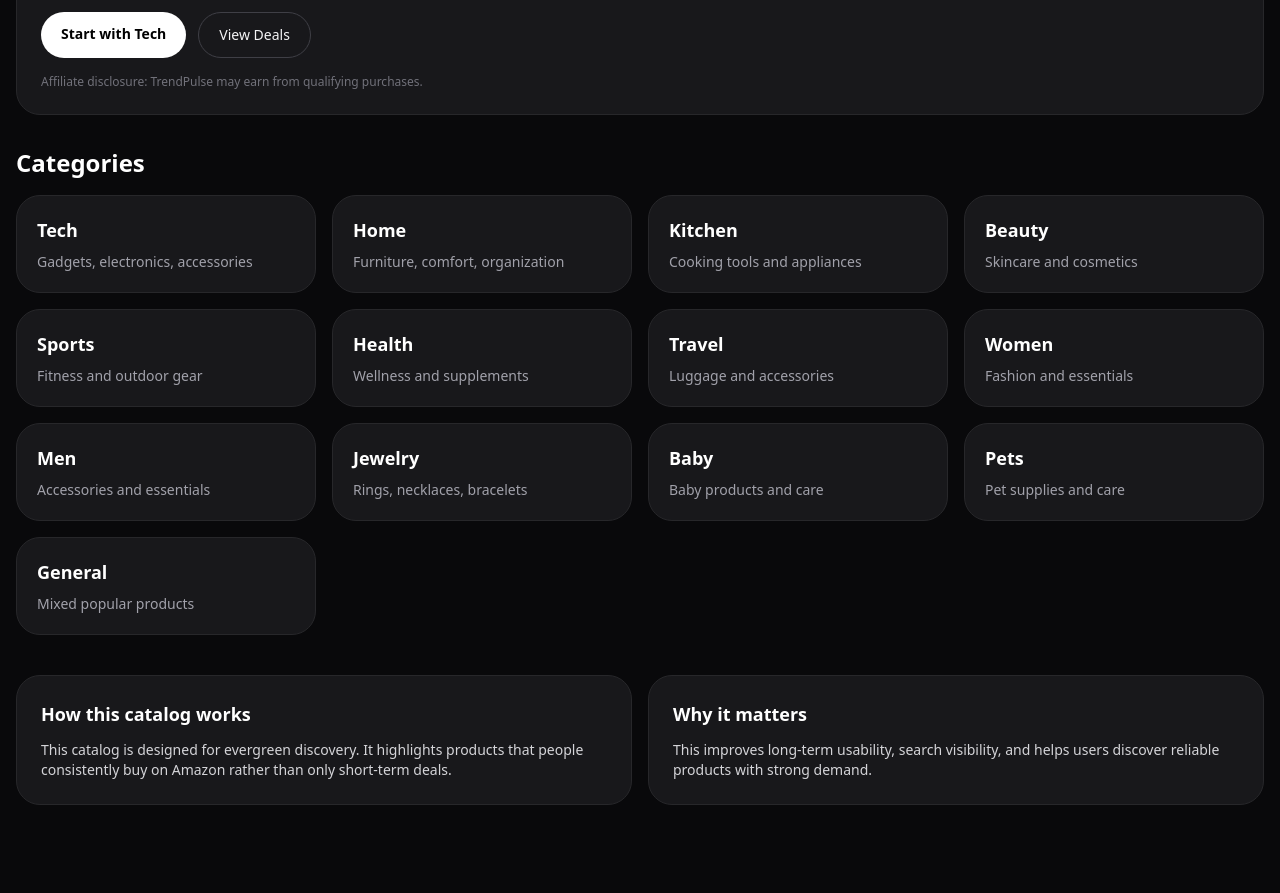
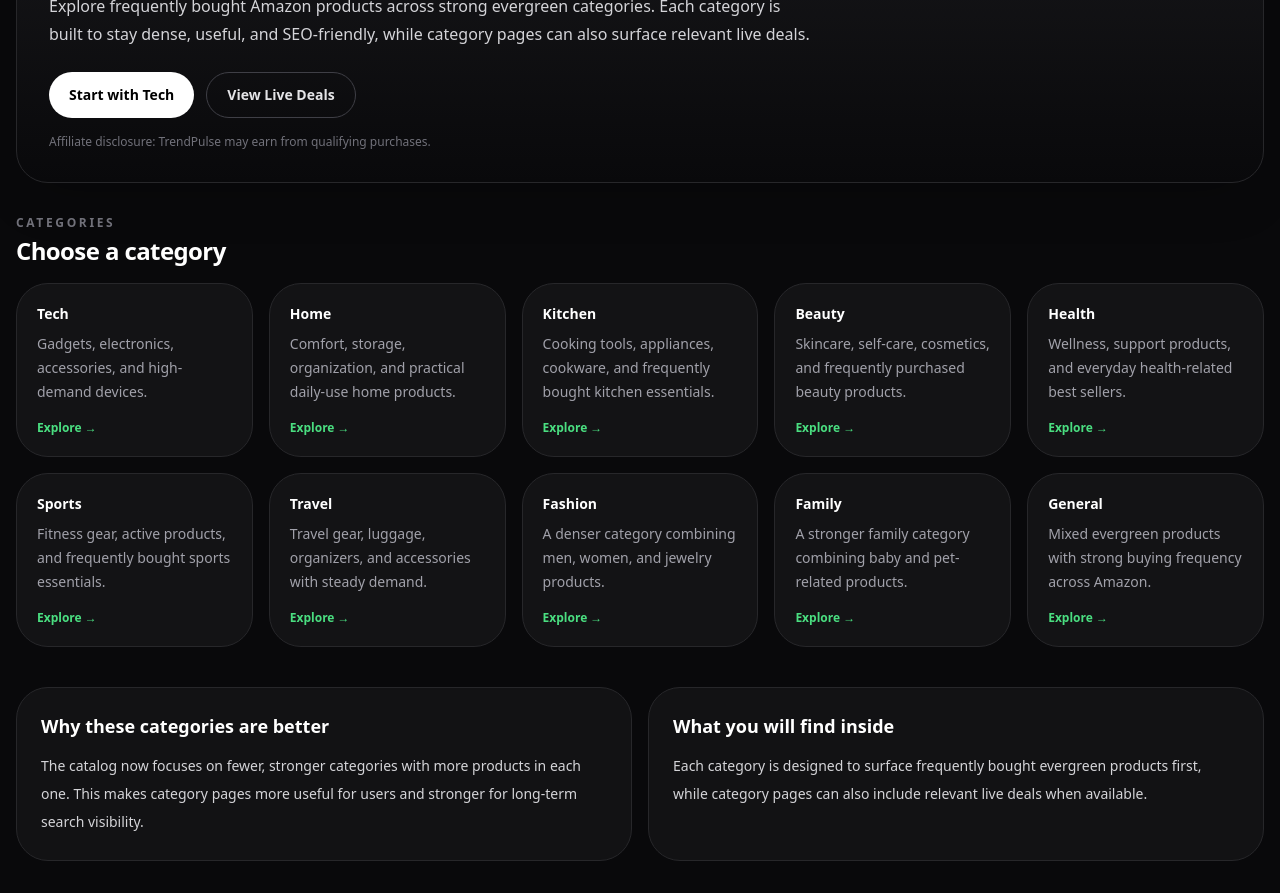
Before and after one commit to dbrckk/TrendPulse-, a website: page catalog.html in a window 1280 px wide. Shown: the part 276-1169 px from the top of the page. Before the commit the page ends 1105 px from the top, so only its background shows below. Drawn offline with nearby package versions, Linux system fonts and the light colour scheme.

Commit message:
Update catalog.html

```diff
--- a/catalog.html
+++ b/catalog.html
@@ -8,7 +8,7 @@
 
   <meta
     name="description"
-    content="Browse popular Amazon products by category on TrendPulse. Discover frequently bought items across tech, home, beauty, sports, travel, and more."
+    content="Browse popular Amazon products by category on TrendPulse. Discover frequently bought items across tech, home, kitchen, beauty, health, sports, travel, fashion, and family."
   />
 
   <meta name="robots" content="index,follow" />
@@ -16,34 +16,38 @@
 
   <meta property="og:type" content="website" />
   <meta property="og:title" content="Amazon Catalog | TrendPulse" />
-  <meta property="og:description" content="Browse frequently bought Amazon products by category." />
+  <meta
+    property="og:description"
+    content="Browse frequently bought Amazon products by category."
+  />
   <meta property="og:url" content="https://www.trend-pulse.shop/catalog" />
   <meta property="og:image" content="https://www.trend-pulse.shop/og-image.jpg" />
 
   <meta name="twitter:card" content="summary_large_image" />
   <meta name="twitter:title" content="Amazon Catalog | TrendPulse" />
-  <meta name="twitter:description" content="Browse frequently bought Amazon products by category." />
+  <meta
+    name="twitter:description"
+    content="Browse frequently bought Amazon products by category."
+  />
   <meta name="twitter:image" content="https://www.trend-pulse.shop/og-image.jpg" />
 
   <meta name="theme-color" content="#09090b" />
 
   <script src="https://cdn.tailwindcss.com"></script>
 
-  <!-- SEO Schema -->
   <script type="application/ld+json">
   {
     "@context": "https://schema.org",
     "@type": "CollectionPage",
     "name": "Amazon Catalog | TrendPulse",
     "url": "https://www.trend-pulse.shop/catalog",
-    "description": "Browse popular Amazon products by category."
+    "description": "Browse popular Amazon products by category on TrendPulse."
   }
   </script>
 </head>
 
 <body class="bg-zinc-950 text-zinc-100 antialiased pb-24 md:pb-0">
 
-  <!-- HEADER -->
   <header class="sticky top-0 z-50 border-b border-zinc-800 bg-zinc-950/90 backdrop-blur">
     <div class="mx-auto flex max-w-7xl items-center justify-between px-4 py-4">
       <a href="/" class="text-xl font-bold text-white">TrendPulse</a>
@@ -54,40 +58,48 @@
         <a href="/catalog" class="text-white">Catalog</a>
       </nav>
 
-      <a href="/deals" class="px-4 py-2 border border-zinc-700 rounded-full text-sm">
+      <a
+        href="/deals"
+        class="inline-flex items-center justify-center rounded-full border border-zinc-700 px-4 py-2 text-sm font-medium text-zinc-200 transition hover:border-zinc-500 hover:text-white"
+      >
         Browse Deals
       </a>
     </div>
   </header>
 
-  <!-- MAIN -->
-  <main class="mx-auto max-w-7xl px-4 py-6">
+  <main class="mx-auto max-w-7xl px-4 py-6 sm:py-8">
 
-    <!-- BREADCRUMB -->
     <nav class="mb-5 text-sm text-zinc-400">
       <a href="/" class="hover:text-white">Home</a>
       <span class="mx-2">/</span>
       <span class="text-zinc-200">Catalog</span>
     </nav>
 
-    <!-- HERO -->
-    <section class="rounded-3xl border border-zinc-800 bg-zinc-900 p-6">
-      <h1 class="text-4xl font-bold text-white">
+    <section class="rounded-[2rem] border border-zinc-800 bg-gradient-to-b from-zinc-900 to-zinc-950 p-6 shadow-2xl shadow-black/20 sm:p-8">
+      <p class="text-xs font-semibold uppercase tracking-[0.22em] text-zinc-400">Catalog</p>
+
+      <h1 class="mt-3 text-4xl font-bold tracking-tight text-white sm:text-5xl">
         Browse Amazon Products by Category
       </h1>
 
-      <p class="mt-4 text-zinc-300 max-w-2xl">
-        Explore frequently bought Amazon products across major categories.
-        This catalog focuses on long-term demand rather than temporary deals.
+      <p class="mt-4 max-w-3xl text-base leading-7 text-zinc-300">
+        Explore frequently bought Amazon products across strong evergreen categories.
+        Each category is built to stay dense, useful, and SEO-friendly, while category pages can also surface relevant live deals.
       </p>
 
-      <div class="mt-6 flex gap-3 flex-wrap">
-        <a href="/catalog/tech" class="px-5 py-3 bg-white text-black rounded-full text-sm font-semibold">
+      <div class="mt-6 flex flex-wrap gap-3">
+        <a
+          href="/catalog/tech"
+          class="inline-flex items-center justify-center rounded-full bg-white px-5 py-3 text-sm font-semibold text-black transition hover:opacity-90"
+        >
           Start with Tech
         </a>
 
-        <a href="/deals" class="px-5 py-3 border border-zinc-700 rounded-full text-sm">
-          View Deals
+        <a
+          href="/deals"
+          class="inline-flex items-center justify-center rounded-full border border-zinc-700 px-5 py-3 text-sm font-semibold text-zinc-200 transition hover:border-zinc-500 hover:text-white"
+        >
+          View Live Deals
         </a>
       </div>
 
@@ -96,107 +108,99 @@
       </p>
     </section>
 
-    <!-- CATEGORY GRID -->
     <section class="mt-8">
-      <h2 class="text-2xl font-bold text-white mb-4">
-        Categories
-      </h2>
+      <div class="mb-4 flex items-center justify-between gap-3">
+        <div>
+          <p class="text-xs font-semibold uppercase tracking-[0.22em] text-zinc-500">Categories</p>
+          <h2 class="mt-1 text-2xl font-bold tracking-tight text-white">Choose a category</h2>
+        </div>
+      </div>
 
-      <div class="grid grid-cols-2 gap-4 sm:grid-cols-3 xl:grid-cols-4">
+      <div class="grid grid-cols-2 gap-4 sm:grid-cols-3 xl:grid-cols-5">
 
-        <!-- CATEGORY CARD TEMPLATE -->
-        <a href="/catalog/tech" class="group rounded-3xl border border-zinc-800 bg-zinc-900 p-5 hover:border-zinc-600">
-          <h3 class="text-lg font-semibold text-white">Tech</h3>
-          <p class="mt-2 text-sm text-zinc-400">Gadgets, electronics, accessories</p>
+        <a href="/catalog/tech" class="group rounded-[2rem] border border-zinc-800 bg-zinc-900/70 p-5 transition hover:border-zinc-600 hover:shadow-xl hover:shadow-black/20">
+          <div class="text-sm font-semibold text-white">Tech</div>
+          <p class="mt-2 text-sm leading-6 text-zinc-400">Gadgets, electronics, accessories, and high-demand devices.</p>
+          <div class="mt-4 text-xs font-semibold text-green-400">Explore →</div>
         </a>
 
-        <a href="/catalog/home" class="group rounded-3xl border border-zinc-800 bg-zinc-900 p-5 hover:border-zinc-600">
-          <h3 class="text-lg font-semibold text-white">Home</h3>
-          <p class="mt-2 text-sm text-zinc-400">Furniture, comfort, organization</p>
+        <a href="/catalog/home" class="group rounded-[2rem] border border-zinc-800 bg-zinc-900/70 p-5 transition hover:border-zinc-600 hover:shadow-xl hover:shadow-black/20">
+          <div class="text-sm font-semibold text-white">Home</div>
+          <p class="mt-2 text-sm leading-6 text-zinc-400">Comfort, storage, organization, and practical daily-use home products.</p>
+          <div class="mt-4 text-xs font-semibold text-green-400">Explore →</div>
         </a>
 
-        <a href="/catalog/kitchen" class="group rounded-3xl border border-zinc-800 bg-zinc-900 p-5 hover:border-zinc-600">
-          <h3 class="text-lg font-semibold text-white">Kitchen</h3>
-          <p class="mt-2 text-sm text-zinc-400">Cooking tools and appliances</p>
+        <a href="/catalog/kitchen" class="group rounded-[2rem] border border-zinc-800 bg-zinc-900/70 p-5 transition hover:border-zinc-600 hover:shadow-xl hover:shadow-black/20">
+          <div class="text-sm font-semibold text-white">Kitchen</div>
+          <p class="mt-2 text-sm leading-6 text-zinc-400">Cooking tools, appliances, cookware, and frequently bought kitchen essentials.</p>
+          <div class="mt-4 text-xs font-semibold text-green-400">Explore →</div>
         </a>
 
-        <a href="/catalog/beauty" class="group rounded-3xl border border-zinc-800 bg-zinc-900 p-5 hover:border-zinc-600">
-          <h3 class="text-lg font-semibold text-white">Beauty</h3>
-          <p class="mt-2 text-sm text-zinc-400">Skincare and cosmetics</p>
+        <a href="/catalog/beauty" class="group rounded-[2rem] border border-zinc-800 bg-zinc-900/70 p-5 transition hover:border-zinc-600 hover:shadow-xl hover:shadow-black/20">
+          <div class="text-sm font-semibold text-white">Beauty</div>
+          <p class="mt-2 text-sm leading-6 text-zinc-400">Skincare, self-care, cosmetics, and frequently purchased beauty products.</p>
+          <div class="mt-4 text-xs font-semibold text-green-400">Explore →</div>
         </a>
 
-        <a href="/catalog/sports" class="group rounded-3xl border border-zinc-800 bg-zinc-900 p-5 hover:border-zinc-600">
-          <h3 class="text-lg font-semibold text-white">Sports</h3>
-          <p class="mt-2 text-sm text-zinc-400">Fitness and outdoor gear</p>
+        <a href="/catalog/health" class="group rounded-[2rem] border border-zinc-800 bg-zinc-900/70 p-5 transition hover:border-zinc-600 hover:shadow-xl hover:shadow-black/20">
+          <div class="text-sm font-semibold text-white">Health</div>
+          <p class="mt-2 text-sm leading-6 text-zinc-400">Wellness, support products, and everyday health-related best sellers.</p>
+          <div class="mt-4 text-xs font-semibold text-green-400">Explore →</div>
         </a>
 
-        <a href="/catalog/health" class="group rounded-3xl border border-zinc-800 bg-zinc-900 p-5 hover:border-zinc-600">
-          <h3 class="text-lg font-semibold text-white">Health</h3>
-          <p class="mt-2 text-sm text-zinc-400">Wellness and supplements</p>
+        <a href="/catalog/sports" class="group rounded-[2rem] border border-zinc-800 bg-zinc-900/70 p-5 transition hover:border-zinc-600 hover:shadow-xl hover:shadow-black/20">
+          <div class="text-sm font-semibold text-white">Sports</div>
+          <p class="mt-2 text-sm leading-6 text-zinc-400">Fitness gear, active products, and frequently bought sports essentials.</p>
+          <div class="mt-4 text-xs font-semibold text-green-400">Explore →</div>
         </a>
 
-        <a href="/catalog/travel" class="group rounded-3xl border border-zinc-800 bg-zinc-900 p-5 hover:border-zinc-600">
-          <h3 class="text-lg font-semibold text-white">Travel</h3>
-          <p class="mt-2 text-sm text-zinc-400">Luggage and accessories</p>
+        <a href="/catalog/travel" class="group rounded-[2rem] border border-zinc-800 bg-zinc-900/70 p-5 transition hover:border-zinc-600 hover:shadow-xl hover:shadow-black/20">
+          <div class="text-sm font-semibold text-white">Travel</div>
+          <p class="mt-2 text-sm leading-6 text-zinc-400">Travel gear, luggage, organizers, and accessories with steady demand.</p>
+          <div class="mt-4 text-xs font-semibold text-green-400">Explore →</div>
         </a>
 
-        <a href="/catalog/women" class="group rounded-3xl border border-zinc-800 bg-zinc-900 p-5 hover:border-zinc-600">
-          <h3 class="text-lg font-semibold text-white">Women</h3>
-          <p class="mt-2 text-sm text-zinc-400">Fashion and essentials</p>
+        <a href="/catalog/fashion" class="group rounded-[2rem] border border-zinc-800 bg-zinc-900/70 p-5 transition hover:border-zinc-600 hover:shadow-xl hover:shadow-black/20">
+          <div class="text-sm font-semibold text-white">Fashion</div>
+          <p class="mt-2 text-sm leading-6 text-zinc-400">A denser category combining men, women, and jewelry products.</p>
+          <div class="mt-4 text-xs font-semibold text-green-400">Explore →</div>
         </a>
 
-        <a href="/catalog/men" class="group rounded-3xl border border-zinc-800 bg-zinc-900 p-5 hover:border-zinc-600">
-          <h3 class="text-lg font-semibold text-white">Men</h3>
-          <p class="mt-2 text-sm text-zinc-400">Accessories and essentials</p>
+        <a href="/catalog/family" class="group rounded-[2rem] border border-zinc-800 bg-zinc-900/70 p-5 transition hover:border-zinc-600 hover:shadow-xl hover:shadow-black/20">
+          <div class="text-sm font-semibold text-white">Family</div>
+          <p class="mt-2 text-sm leading-6 text-zinc-400">A stronger family category combining baby and pet-related products.</p>
+          <div class="mt-4 text-xs font-semibold text-green-400">Explore →</div>
         </a>
 
-        <a href="/catalog/jewelry" class="group rounded-3xl border border-zinc-800 bg-zinc-900 p-5 hover:border-zinc-600">
-          <h3 class="text-lg font-semibold text-white">Jewelry</h3>
-          <p class="mt-2 text-sm text-zinc-400">Rings, necklaces, bracelets</p>
-        </a>
-
-        <a href="/catalog/baby" class="group rounded-3xl border border-zinc-800 bg-zinc-900 p-5 hover:border-zinc-600">
-          <h3 class="text-lg font-semibold text-white">Baby</h3>
-          <p class="mt-2 text-sm text-zinc-400">Baby products and care</p>
-        </a>
-
-        <a href="/catalog/pets" class="group rounded-3xl border border-zinc-800 bg-zinc-900 p-5 hover:border-zinc-600">
-          <h3 class="text-lg font-semibold text-white">Pets</h3>
-          <p class="mt-2 text-sm text-zinc-400">Pet supplies and care</p>
-        </a>
-
-        <a href="/catalog/general" class="group rounded-3xl border border-zinc-800 bg-zinc-900 p-5 hover:border-zinc-600">
-          <h3 class="text-lg font-semibold text-white">General</h3>
-          <p class="mt-2 text-sm text-zinc-400">Mixed popular products</p>
+        <a href="/catalog/general" class="group rounded-[2rem] border border-zinc-800 bg-zinc-900/70 p-5 transition hover:border-zinc-600 hover:shadow-xl hover:shadow-black/20">
+          <div class="text-sm font-semibold text-white">General</div>
+          <p class="mt-2 text-sm leading-6 text-zinc-400">Mixed evergreen products with strong buying frequency across Amazon.</p>
+          <div class="mt-4 text-xs font-semibold text-green-400">Explore →</div>
         </a>
 
       </div>
     </section>
 
-    <!-- SEO CONTENT -->
     <section class="mt-10 grid gap-4 lg:grid-cols-2">
-
-      <div class="rounded-3xl border border-zinc-800 bg-zinc-900 p-6">
-        <h2 class="text-lg font-semibold text-white">How this catalog works</h2>
-        <p class="mt-3 text-sm text-zinc-300">
-          This catalog is designed for evergreen discovery. It highlights products that people consistently buy on Amazon rather than only short-term deals.
+      <div class="rounded-[2rem] border border-zinc-800 bg-zinc-900/60 p-6">
+        <h2 class="text-lg font-semibold text-white">Why these categories are better</h2>
+        <p class="mt-3 text-sm leading-7 text-zinc-300">
+          The catalog now focuses on fewer, stronger categories with more products in each one. This makes category pages more useful for users and stronger for long-term search visibility.
         </p>
       </div>
 
-      <div class="rounded-3xl border border-zinc-800 bg-zinc-900 p-6">
-        <h2 class="text-lg font-semibold text-white">Why it matters</h2>
-        <p class="mt-3 text-sm text-zinc-300">
-          This improves long-term usability, search visibility, and helps users discover reliable products with strong demand.
+      <div class="rounded-[2rem] border border-zinc-800 bg-zinc-900/60 p-6">
+        <h2 class="text-lg font-semibold text-white">What you will find inside</h2>
+        <p class="mt-3 text-sm leading-7 text-zinc-300">
+          Each category is designed to surface frequently bought evergreen products first, while category pages can also include relevant live deals when available.
         </p>
       </div>
-
     </section>
 
   </main>
 
-  <!-- MOBILE NAV -->
-  <nav class="fixed bottom-0 left-0 right-0 border-t border-zinc-800 bg-zinc-950 md:hidden">
-    <div class="grid grid-cols-3 text-sm">
+  <nav class="fixed bottom-0 left-0 right-0 z-50 border-t border-zinc-800 bg-zinc-950/98 backdrop-blur md:hidden">
+    <div class="grid grid-cols-3">
       <a href="/" class="py-3 text-center text-zinc-400">Home</a>
       <a href="/deals" class="py-3 text-center text-zinc-400">Deals</a>
       <a href="/catalog" class="py-3 text-center text-white">Catalog</a>
@@ -204,4 +208,4 @@
   </nav>
 
 </body>
-  </html>
+          </html>
```
